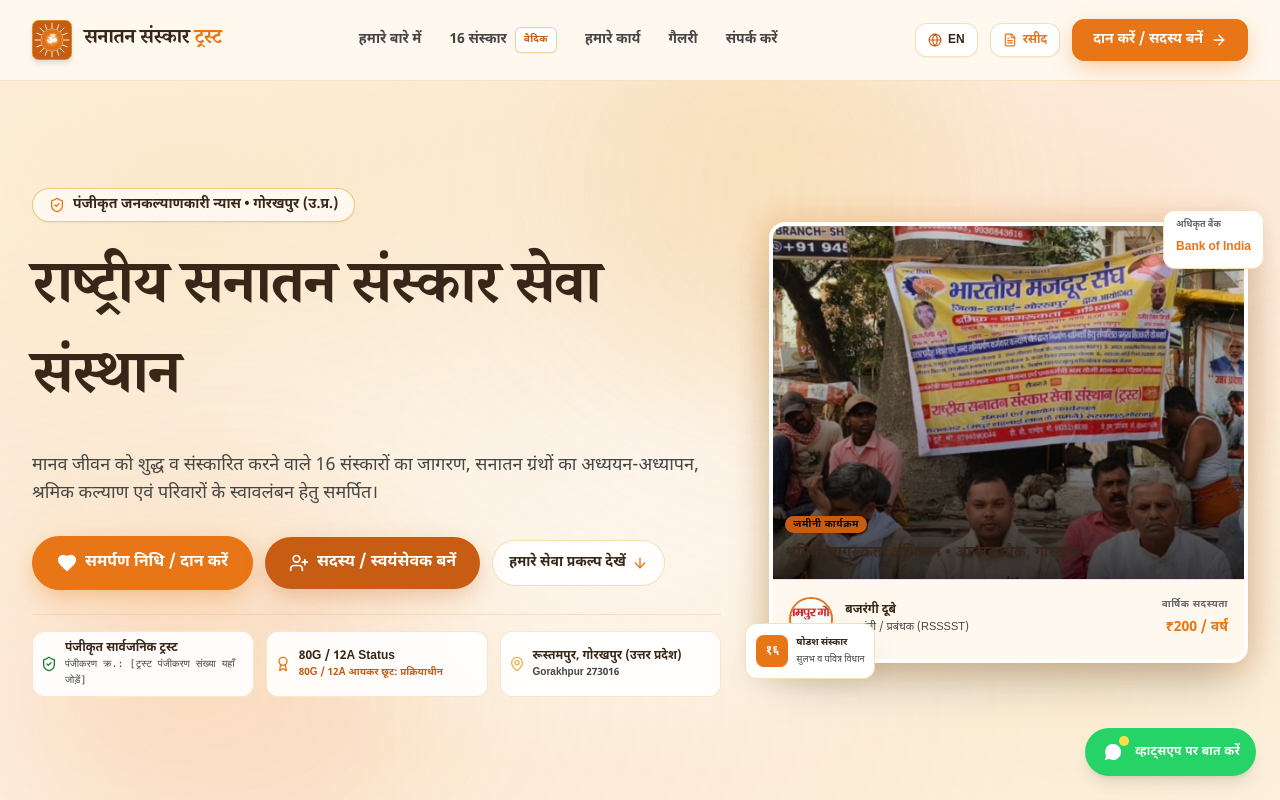
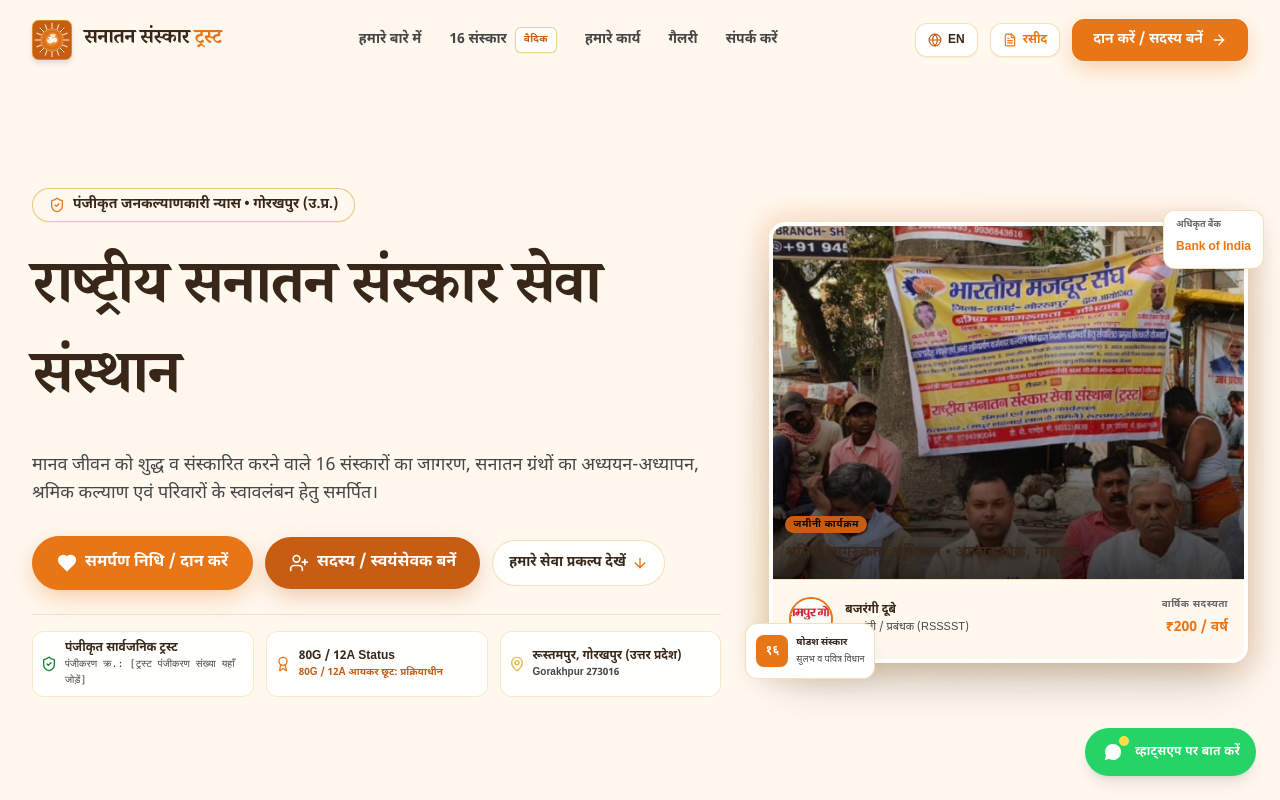
Before and after one commit to Kushalsingh1234/trust_web, a React (Vite) app: page / in a window 1280 px wide. Shown: the top 800 px of the page. Built offline with nearby package versions, Linux system fonts and the light colour scheme; a web font is replaced by a local one.

Commit message:
fix: eliminate color difference between navbar and hero with seamless shared warm ivory background

```diff
--- a/src/App.jsx
+++ b/src/App.jsx
@@ -51,13 +51,13 @@
 
   return (
     <div className="min-h-screen flex flex-col bg-white text-[#454545] selection:bg-primary selection:text-white">
-      {/* Sticky Header Navigation */}
-      <Navbar onOpenReceiptModal={handleOpenReceipt} />
+      {/* Top Screen: Navbar & Hero unified on identical Warm Ivory #FFF8EF */}
+      <div className="bg-[#FFF8EF] relative">
+        <Navbar onOpenReceiptModal={handleOpenReceipt} />
+        <Hero onOpenReceiptModal={handleOpenReceipt} />
+      </div>
 
       <main className="flex-1">
-        {/* 1. Hero */}
-        <Hero onOpenReceiptModal={handleOpenReceipt} />
-
         {/* 2. About Us & Leadership */}
         <About />
 
--- a/src/components/Navbar.jsx
+++ b/src/components/Navbar.jsx
@@ -35,10 +35,10 @@
 
   return (
     <header
-      className={`sticky top-0 z-50 w-full transition-all duration-300 border-b border-[#E9B44C]/30 ${
+      className={`sticky top-0 z-50 w-full transition-all duration-300 ${
         isScrolled
-          ? 'bg-[#FFF8EF]/95 backdrop-blur-md shadow-md'
-          : 'bg-[#FFF8EF]'
+          ? 'bg-[#FFF8EF]/95 backdrop-blur-md shadow-sm border-b border-[#E9B44C]/30'
+          : 'bg-transparent border-b border-transparent'
       }`}
     >
       <div className="max-w-7xl mx-auto px-4 sm:px-6 lg:px-8 h-16 sm:h-20 flex items-center justify-between gap-4">
--- a/src/sections/Hero.jsx
+++ b/src/sections/Hero.jsx
@@ -6,11 +6,7 @@
   const { lang, t } = useLanguage();
 
   return (
-    <section className="relative overflow-hidden bg-hero-ivory min-h-[calc(100vh-68px)] lg:min-h-[calc(100vh-76px)] flex flex-col justify-center py-8 sm:py-12 lg:py-16 border-b border-[#E9B44C]/30">
-      {/* Decorative Sunburst Golden Glow Elements */}
-      <div className="absolute top-0 right-1/4 w-96 h-96 bg-[#E9B44C]/15 rounded-full blur-3xl pointer-events-none -mt-20"></div>
-      <div className="absolute bottom-0 left-10 w-96 h-96 bg-[#E87516]/10 rounded-full blur-3xl pointer-events-none -mb-20"></div>
-
+    <section className="relative overflow-hidden bg-transparent min-h-[calc(100vh-68px)] lg:min-h-[calc(100vh-76px)] flex flex-col justify-center py-8 sm:py-12 lg:py-16 border-b border-[#E9B44C]/30">
       <div className="max-w-7xl mx-auto px-4 sm:px-6 lg:px-8 relative z-10 w-full">
         <div className="grid grid-cols-1 lg:grid-cols-12 gap-10 lg:gap-12 items-center">
 
```
